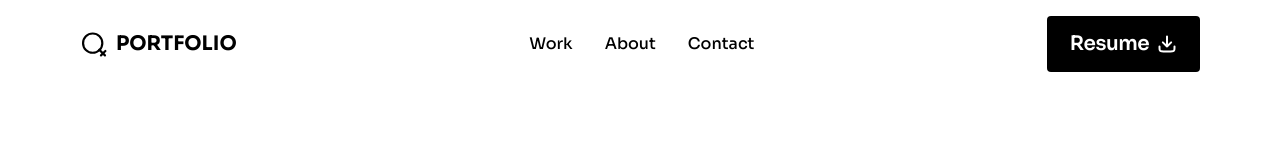
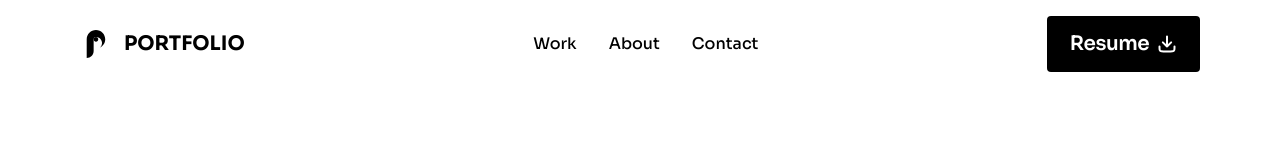
Before and after one commit to Qaziaaaa/portfolio-website, a Next.js app: page / in a window 1280 px wide. Shown: the top 160 px of the page. Built offline with nearby package versions, Linux system fonts and the light colour scheme.

Commit message:
Remove QLogo, revert to favicon.svg

```diff
--- a/src/components/Footer.tsx
+++ b/src/components/Footer.tsx
@@ -1,7 +1,7 @@
 'use client'
 
 import { useEffect, useState } from 'react'
-import QLogo from './QLogo'
+import Image from 'next/image'
 
 export default function Footer() {
   const [year, setYear] = useState('')
@@ -14,8 +14,8 @@ export default function Footer() {
     <footer className="flex justify-center px-4 bg-black bg-fixed bg-bottom">
       <div className="container px-6 py-6 max-w-screen-xl mx-auto">
         <div className="flex flex-col items-center justify-between md:flex-row">
-          <div className="flex items-center space-x-2 rtl:space-x-reverse">
-            <QLogo className="w-7 h-7 text-white" />
+          <div className="flex items-center space-x-3 rtl:space-x-reverse">
+            <Image className="w-auto h-7" src="/favicon.svg" width={28} height={28} alt="Logo" />
             <p className="text-white text-xl font-bold">PORTFOLIO</p>
           </div>
           <div className="flex mt-4 md:m-0">
--- a/src/components/Navbar.tsx
+++ b/src/components/Navbar.tsx
@@ -1,7 +1,7 @@
 'use client'
 
 import { useState } from 'react'
-import QLogo from './QLogo'
+import Image from 'next/image'
 
 export default function Navbar() {
   const [isOpen, setIsOpen] = useState(false)
@@ -15,8 +15,8 @@ export default function Navbar() {
   return (
     <nav className="w-full top-0 left-0 z-50 fixed bg-white">
       <div className="max-w-screen-xl flex flex-wrap items-center justify-between mx-auto p-4 md:px-20">
-        <a href="/" className="flex items-center space-x-2 rtl:space-x-reverse">
-          <QLogo className="w-7 h-7 text-black" />
+        <a href="/" className="flex items-center space-x-3 rtl:space-x-reverse">
+          <Image src="/favicon.svg" width={32} height={32} alt="Logo" />
           <p className="text-black text-xl font-bold">PORTFOLIO</p>
         </a>
         <button
--- a/src/components/QLogo.tsx
+++ /dev/null
@@ -1,9 +0,0 @@
-export default function QLogo({ className = 'w-8 h-8' }: { className?: string }) {
-  return (
-    <svg viewBox="0 0 32 32" className={className} fill="none" xmlns="http://www.w3.org/2000/svg">
-      <circle cx="14.5" cy="15" r="11" stroke="currentColor" strokeWidth="2.5" />
-      <path d="M22 22.5L28.5 29" stroke="currentColor" strokeWidth="2.5" strokeLinecap="round" />
-      <path d="M24 29L29 24" stroke="currentColor" strokeWidth="2.5" strokeLinecap="round" />
-    </svg>
-  )
-}
```
